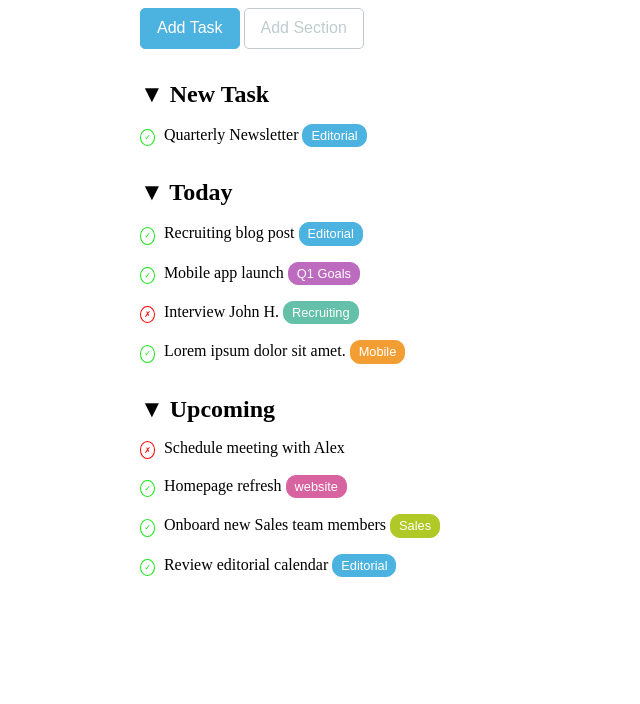
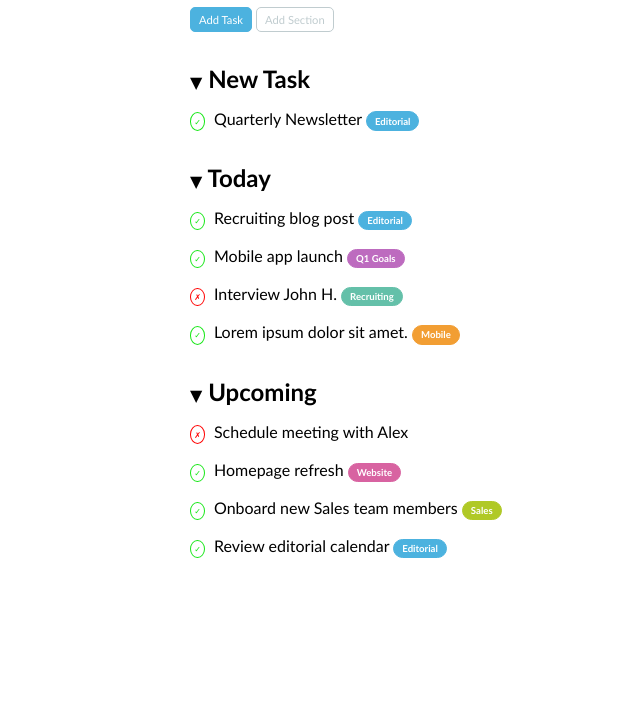
Before and after one commit to muccidavide/html-css-toboolist, a plain HTML site: page index.html in a window 1280 px wide. Shown: the part 96-800 px from the top of the page, without its empty margins (0-640 px from the left). Drawn offline with Linux system fonts and the light colour scheme.

Commit message:
Complete Exercise (todoboolist)

```diff
--- a/css/style.css
+++ b/css/style.css
@@ -3,22 +3,20 @@
     margin: 0;
     padding: 0;
     box-sizing: border-box;
+    font-family:'Trebuchet MS', 'Lucida Sans Unicode', 'Lucida Grande', 'Lucida Sans', Arial, sans-serif;
 }
 /* Utilities */
 
+
 /* Colors
 
---black-squeeze: #f3fafa;
---mako: #3c4149;
---picton-blue: #4cb2df;
---wisteria: #bd6bbf;
---earls-green: #cbb837;
---granny-smith: #90a0a5;
---lily: #c0acbf;
---loblolly: #c0cccf;
---primrose: #edde9d;
-
-
+Editorial:#4cb2df;
+Add Button:  #c0cccf;
+Goals: #bd6bbf;
+Recruiting: #64c0a9;
+Mobile:  #f29e33;
+Website:  #d863a1;
+Sales: #b0c926;
 
 */
 
@@ -52,26 +50,30 @@ section{
 /* Main */
 
 .main_site{
-    width: 1000px;
+    width: 900px;
     margin: 20px auto;
 }
 
 #button_task{
-    font-size: 1rem;
+    font-size: 0.7rem;
     background-color: #4cb2df;
     color: white;
     border-radius: 5px;
-    border: solid thin #4cb2df ;
-    padding: 0.65rem 1rem;
+    border: solid thin #4cb2df;
+    padding: 0.3rem 0.5rem;
 }
 
 #button_section{
-    font-size: 1rem;
+    font-size: 0.7rem;
     background-color: white;
     color:#c0cccf;
     border-radius: 5px;
     border: solid thin #c0cccf ;
-    padding: 0.65rem 1rem;
+    padding: 0.3rem 0.5rem;
+}
+
+.triangle{
+    font-size: 1rem;
 }
 
 .task{
@@ -99,7 +101,8 @@ section{
 }
 
 .button_editorial{
-    font-size: 0.8rem;
+    font-size: 0.6rem;
+    font-weight: 600;
     background-color: #4cb2df;
     color: white;
     border-radius: 10px;
@@ -108,9 +111,9 @@ section{
 }
 
 .button_goals{
-
-    font-size: 0.8rem;
-    background-color: #bd6bbf;;
+    font-size: 0.6rem;
+    font-weight: 600;
+    background-color: #bd6bbf;
     color: white;
     border-radius: 10px;
     border: solid thin #bd6bbf;
@@ -118,8 +121,8 @@ section{
 }
 
 .button_recruiting{
-
-    font-size: 0.8rem;
+    font-size: 0.6rem;
+    font-weight: 600;
     background-color: #64c0a9;
     color: white;
     border-radius: 10px;
@@ -128,8 +131,8 @@ section{
 }
 
 .button_mobile{
-
-    font-size: 0.8rem;
+    font-size: 0.6rem;
+    font-weight: 600;
     background-color: #f29e33;
     color: white;
     border-radius: 10px;
@@ -138,8 +141,8 @@ section{
 }
 
 .button_website{
-
-    font-size: 0.8rem;
+    font-size: 0.6rem;
+    font-weight: 600;
     background-color: #d863a1;
     color: white;
     border-radius: 10px;
@@ -148,8 +151,8 @@ section{
 }
 
 .button_sales{
-
-    font-size: 0.8rem;
+    font-size: 0.6rem;
+    font-weight: 600;
     background-color: #b0c926;
     color: white;
     border-radius: 10px;
--- a/index.html
+++ b/index.html
@@ -36,7 +36,7 @@
         <section class="section_newtask">
             <div class="newtask_title">
 
-                <h2>&#x25BC; New Task</h2>
+                <h2><span class="triangle">&#x25BC;</span> New Task</h2>
             </div>
             <div class="task">
                 <div class="done_box">
@@ -53,7 +53,7 @@
         <section class="section_today">
             <div class="task_title">
 
-                <h2>&#x25BC; Today</h2>
+                <h2><span class="triangle">&#x25BC;</span> Today</h2>
             </div>
             <div class="task">
                 <div class="done_box">
@@ -89,10 +89,12 @@
 
         </section>
 
+        <!-- /.section_today -->
+
         <section class="section_upcoming">
             <div class="task_title">
 
-                <h2>&#x25BC; Upcoming</h2>
+                <h2><span class="triangle">&#x25BC;</span> Upcoming</h2>
             </div>
             <div class="task">
                 <div class="undone_box">
@@ -106,7 +108,7 @@
                     &#10003;
                 </div>
                 <span>Homepage refresh</span>
-                <button class="button_website">website</button>
+                <button class="button_website">Website</button>
             </div>
 
             <div class="task">
@@ -127,6 +129,8 @@
 
         </section>
 
+        <!-- /.section_upcoming -->
+
     </main>
     <!-- /.main_site -->
 
```
